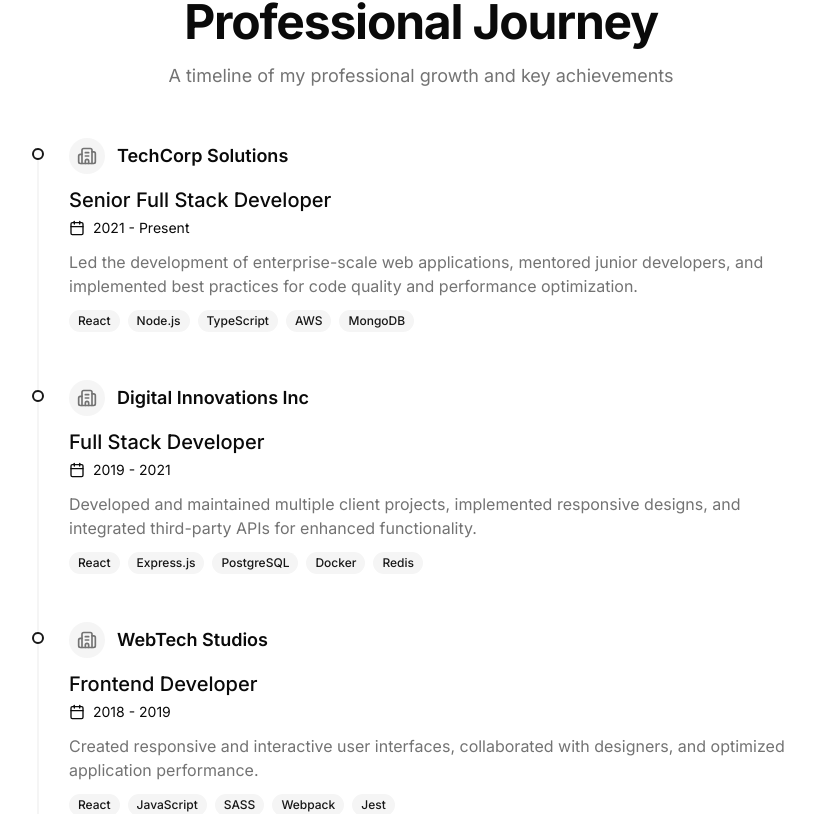
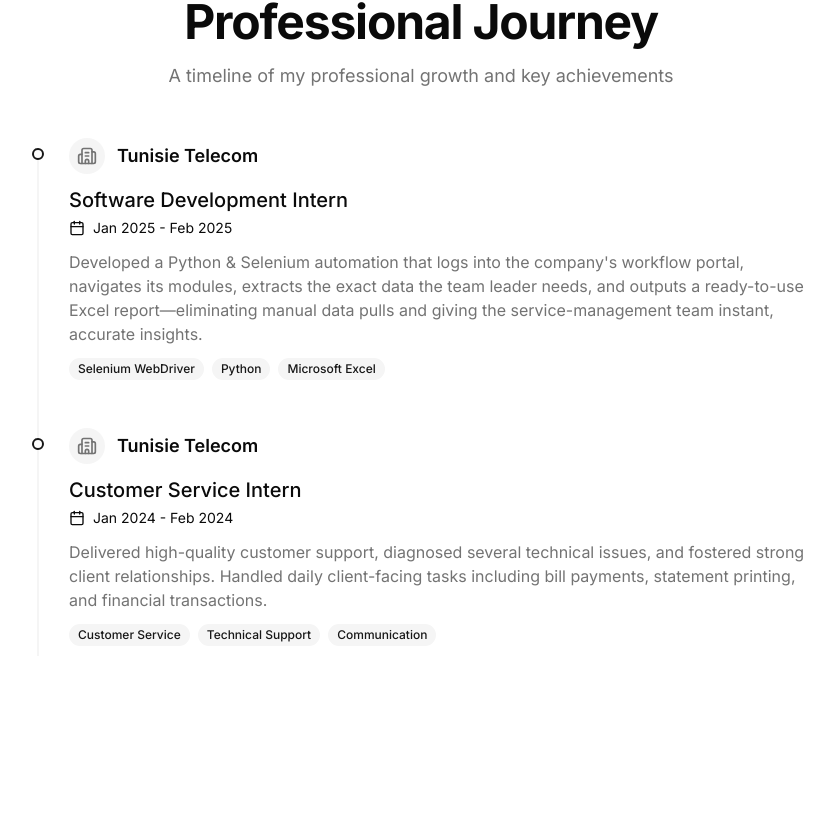
Before and after one commit to rayenrsalhi9/portfolio-rayen, a React (Vite) app: page / in a window 1280 px wide. Shown: the part 1448-2262 px from the top of the page, without its empty margins (219-1053 px from the left). Built offline with nearby package versions, Linux system fonts and the light colour scheme.

Commit message:
refactor(experience): update experience section with current internships
Replace previous professional experience entries with more recent internship
positions at Tunisie Telecom, including detailed descriptions of responsibilities
and technologies used.

```diff
--- a/src/pages/experience.tsx
+++ b/src/pages/experience.tsx
@@ -54,30 +54,22 @@ const ExperienceItem = ({
 const Experience = () => {
   const experiences = [
     {
-      title: "Senior Full Stack Developer",
-      company: "TechCorp Solutions",
-      period: "2021 - Present",
+      title: "Software Development Intern",
+      company: "Tunisie Telecom",
+      period: "Jan 2025 - Feb 2025",
       description:
-        "Led the development of enterprise-scale web applications, mentored junior developers, and implemented best practices for code quality and performance optimization.",
-      technologies: ["React", "Node.js", "TypeScript", "AWS", "MongoDB"],
+        "Developed a Python & Selenium automation that logs into the company's workflow portal, navigates its modules, extracts the exact data the team leader needs, and outputs a ready-to-use Excel report—eliminating manual data pulls and giving the service-management team instant, accurate insights.",
+      technologies: ["Selenium WebDriver", "Python", "Microsoft Excel"],
     },
     {
-      title: "Full Stack Developer",
-      company: "Digital Innovations Inc",
-      period: "2019 - 2021",
+      title: "Customer Service Intern",
+      company: "Tunisie Telecom",
+      period: "Jan 2024 - Feb 2024",
       description:
-        "Developed and maintained multiple client projects, implemented responsive designs, and integrated third-party APIs for enhanced functionality.",
-      technologies: ["React", "Express.js", "PostgreSQL", "Docker", "Redis"],
-    },
-    {
-      title: "Frontend Developer",
-      company: "WebTech Studios",
-      period: "2018 - 2019",
-      description:
-        "Created responsive and interactive user interfaces, collaborated with designers, and optimized application performance.",
-      technologies: ["React", "JavaScript", "SASS", "Webpack", "Jest"],
-    },
-  ];
+        "Delivered high-quality customer support, diagnosed several technical issues, and fostered strong client relationships. Handled daily client-facing tasks including bill payments, statement printing, and financial transactions.",
+      technologies: ["Customer Service", "Technical Support", "Communication"],
+    }
+  ]
 
   return (
     <section id="experience" className="relative py-20 px-6">
```
